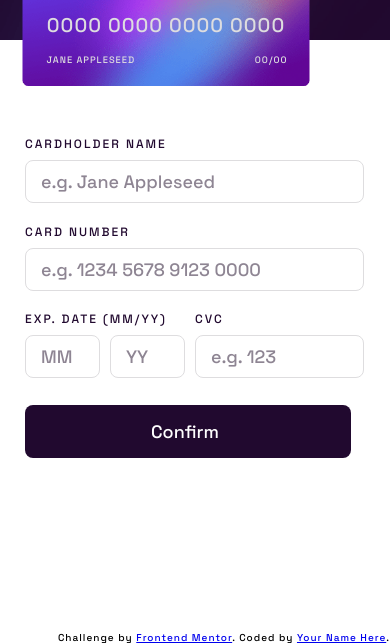
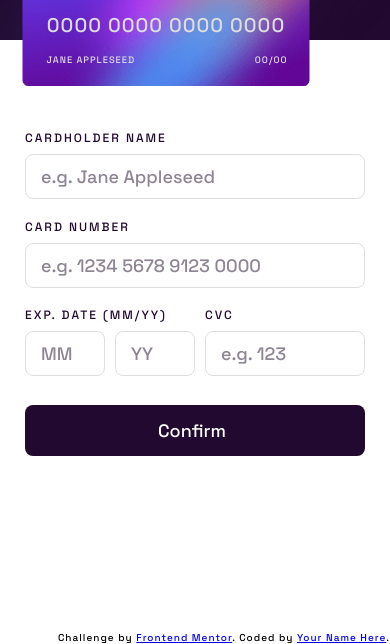
Before and after one commit to JunoField/fmj3-interactive-card-details-form, a plain HTML site: page index.html in a window 390 px wide. Shown: the part 200-844 px from the top of the page. Drawn offline with Linux system fonts and the light colour scheme.

Commit message:
finished completed section on mobile

```diff
--- a/style.css
+++ b/style.css
@@ -121,7 +121,7 @@ body{
 
 
 .payment-form{
-    margin: 90px 45px auto 25px;
+    margin: 84px 25px auto 25px;
     box-sizing: border-box;
     display: block;
     letter-spacing: 2px;
@@ -138,11 +138,12 @@ body{
 }
 
 input{
+    box-sizing: border-box;
     width: 100%;
-    height: 39px;
+    height: 45px;
     border-radius: 8px;
     border: 1px solid var(--lightGrayishViolet);
-    margin-bottom: 15px;
+    margin-bottom: 14px;
 
     padding-left: 15px;
     font-family: 'Space Grotesk', sans-serif;
@@ -179,7 +180,6 @@ input{
 }
 
 .button{
-    box-sizing: content-box;
     display: inline-block;
     background-color: var(--veryDarkViolet);
     color: var(--white);
@@ -196,7 +196,7 @@ input{
 }
 
 #confirm-button{
-    margin-top: 12px;
+    margin-top: 15px;
 }
 
 .hidden{
@@ -221,7 +221,7 @@ input{
     text-align: center;
     display: block;
     box-sizing: border-box;
-    margin: 93px 44px auto 26px;
+    margin: 90px 25px auto 25px;
     letter-spacing: 2px;
 
 }
```
